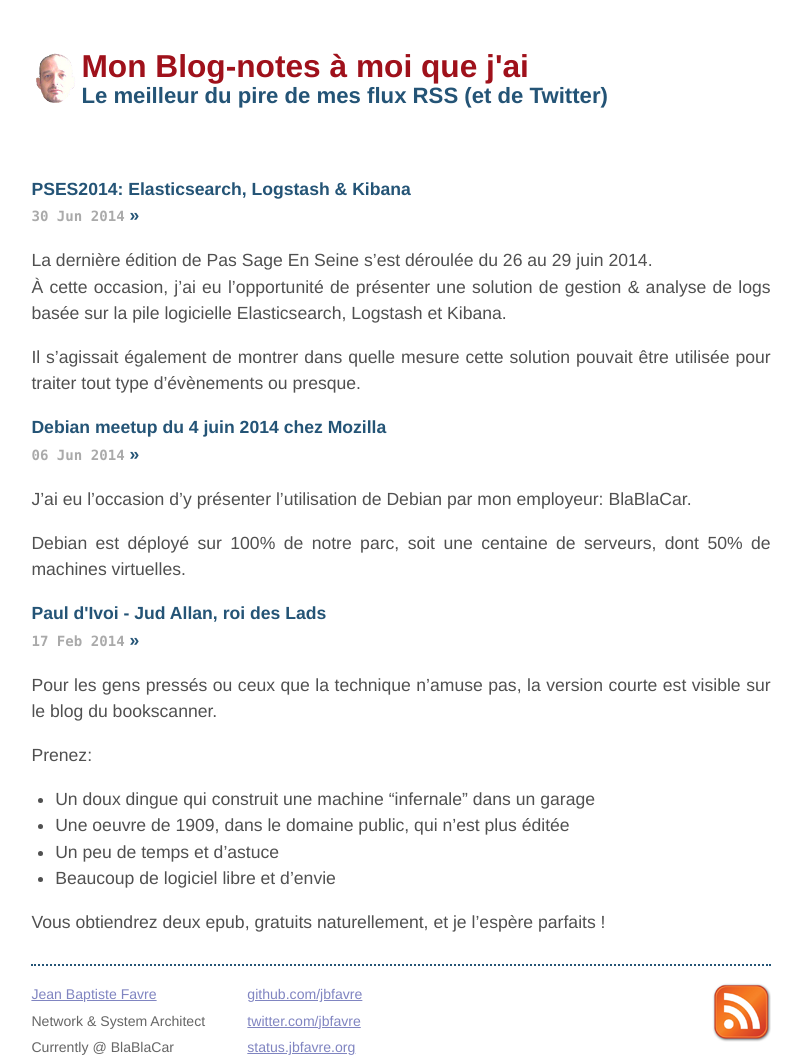
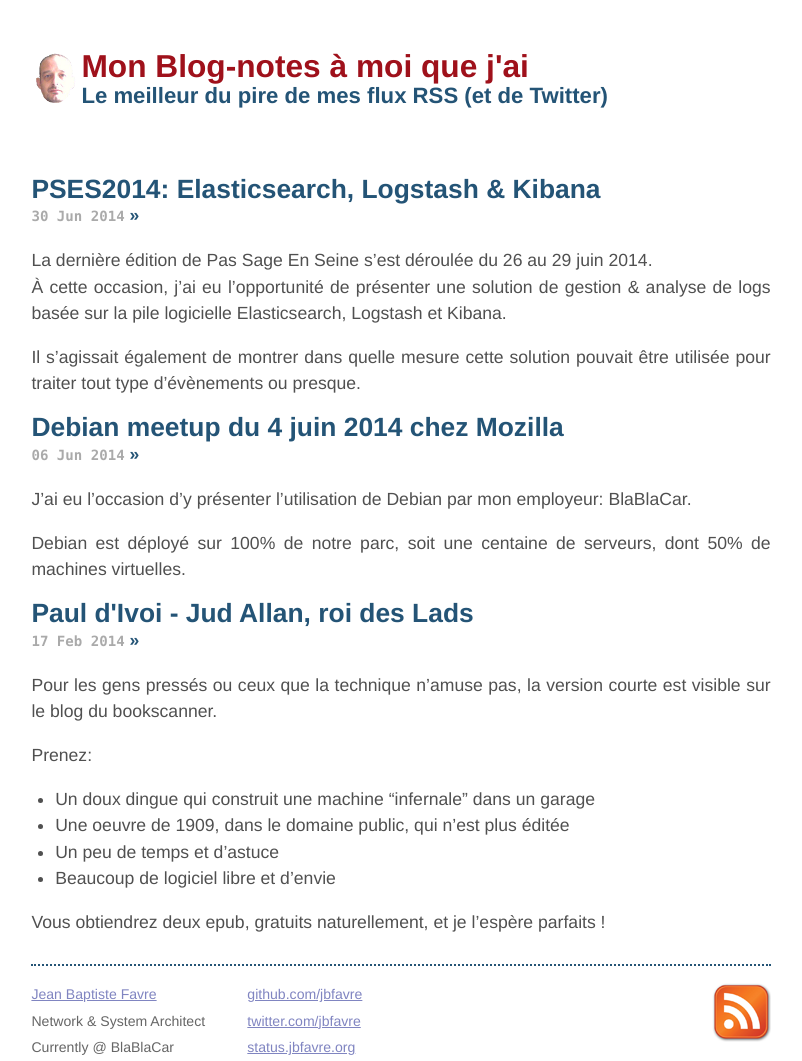
Before and after one commit to jbfavre/jbfavre.org, a Jekyll site: the page built from index.html, in a window 1280 px wide. Shown: the whole page, without its empty margins (239-1041 px from the left). Built offline with Jekyll 4.4.1, drawn with Linux system fonts in a browser that asks for light colours.

Commit message:
Update CSS

```diff
--- a/css/screen.css
+++ b/css/screen.css
@@ -162,6 +162,9 @@
     font-weight:bold;
     color: #245476;
   }
+  h2.post-title {
+    font-size: 1.5em;
+  }
   .post .post-title a {
     text-decoration: none;
   }
```
